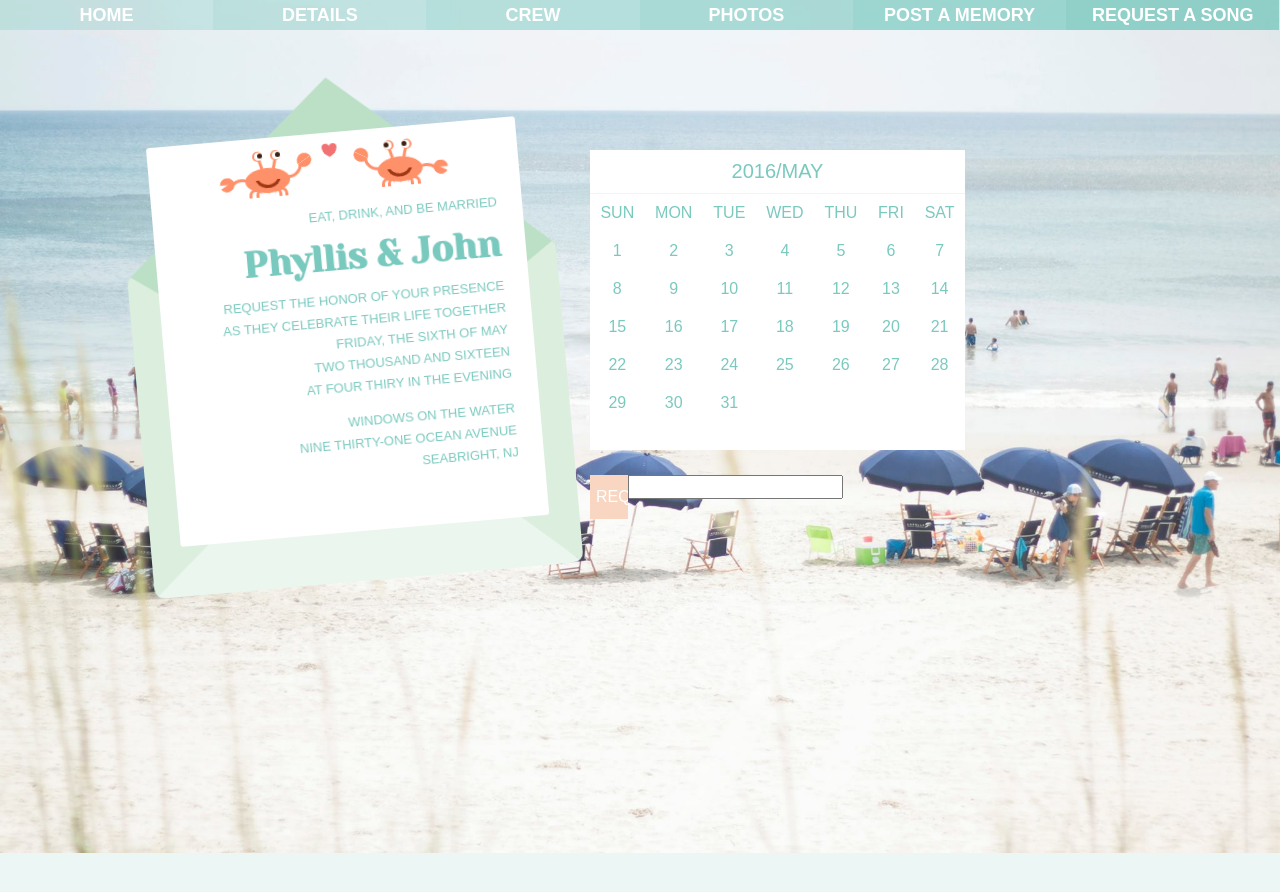
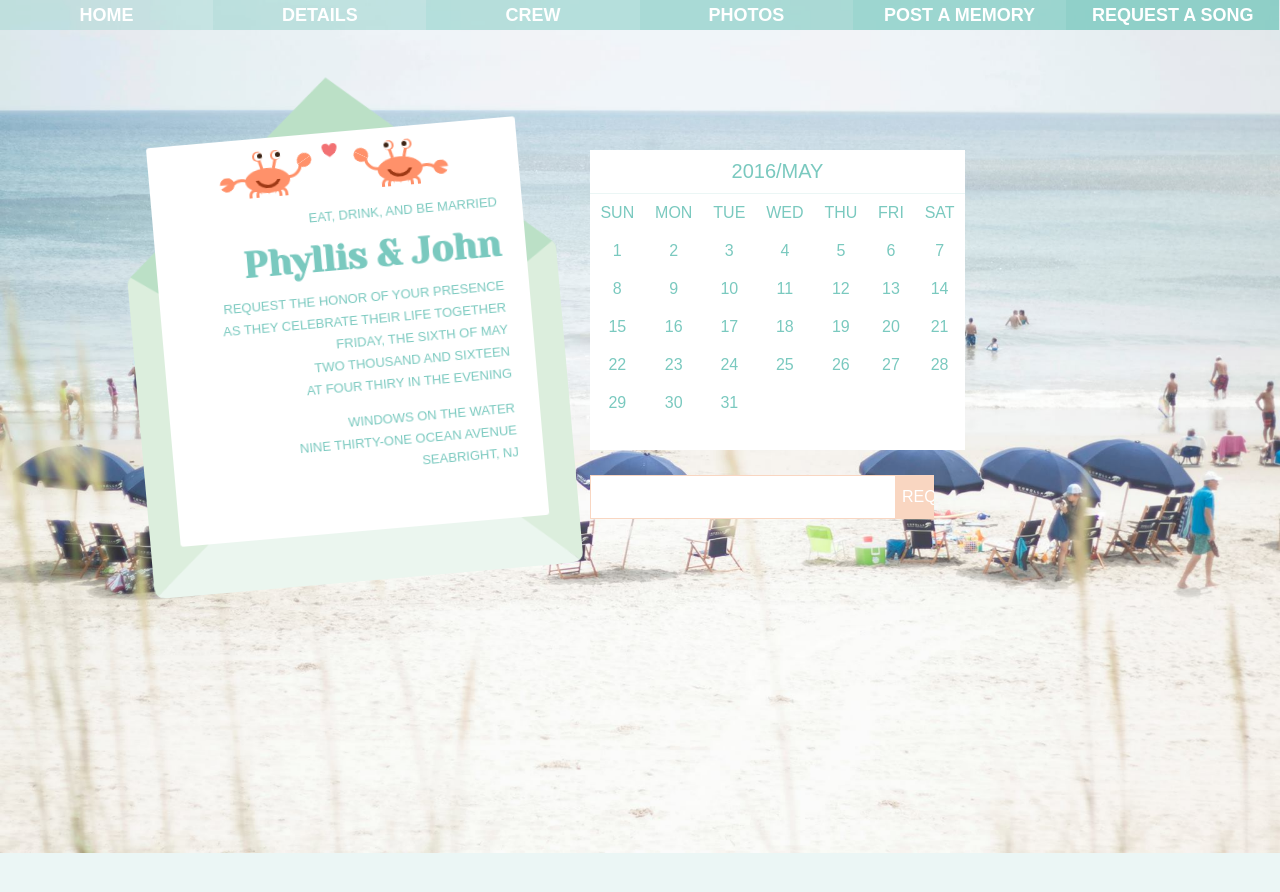
Before and after one commit to phyllisandjohn/phyllisandjohn.github.io, a Jekyll site: the page details/index.html, which Jekyll copies as it is, in a window 1280 px wide. Shown: the top 892 px of the page. Built offline with Jekyll 4.4.1, drawn with Linux system fonts in a browser that asks for light colours.

Commit message:
Update index.html

```diff
--- a/details/index.html
+++ b/details/index.html
@@ -70,7 +70,7 @@ td {
 	text-transform: uppercase;
 }
 
-.subscribe input[type="text"] {
+.subscribe input[type="email"] {
   width: 80%;
   height: 40px;
   float: left;
```
